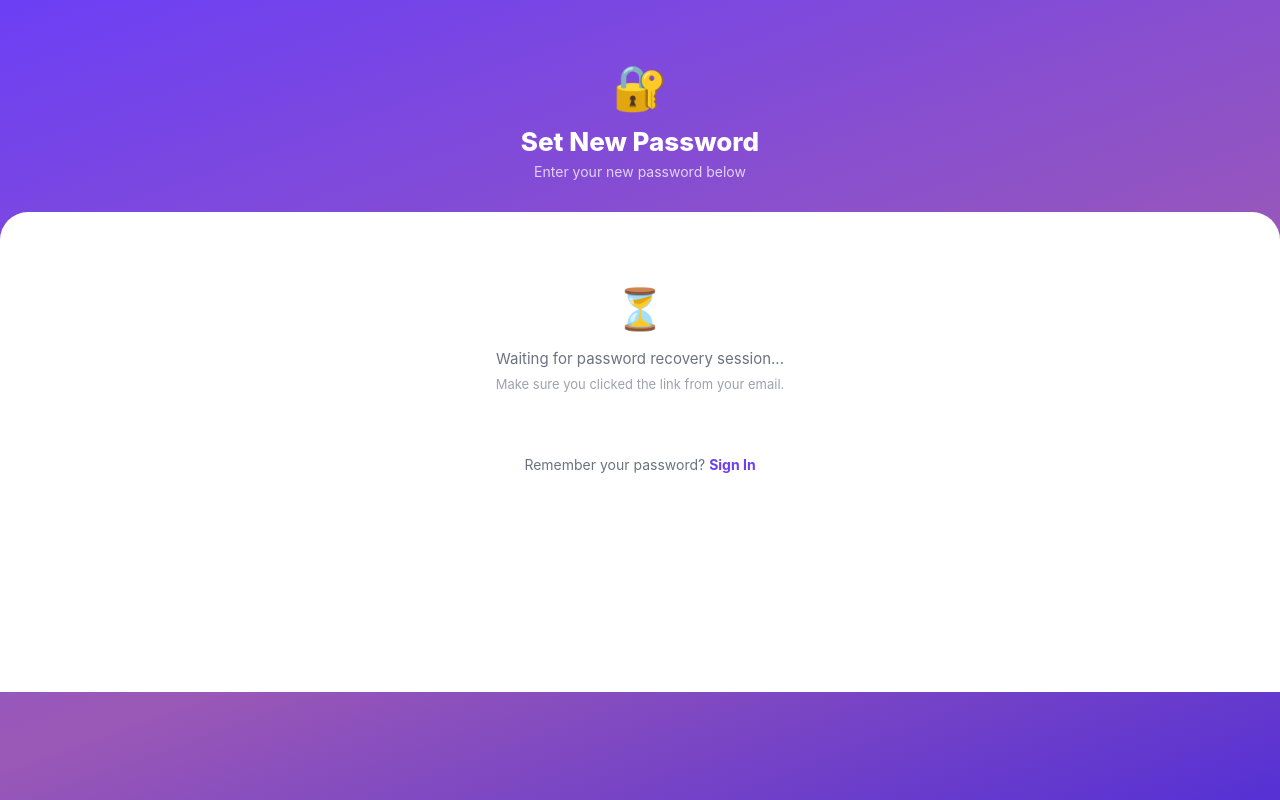
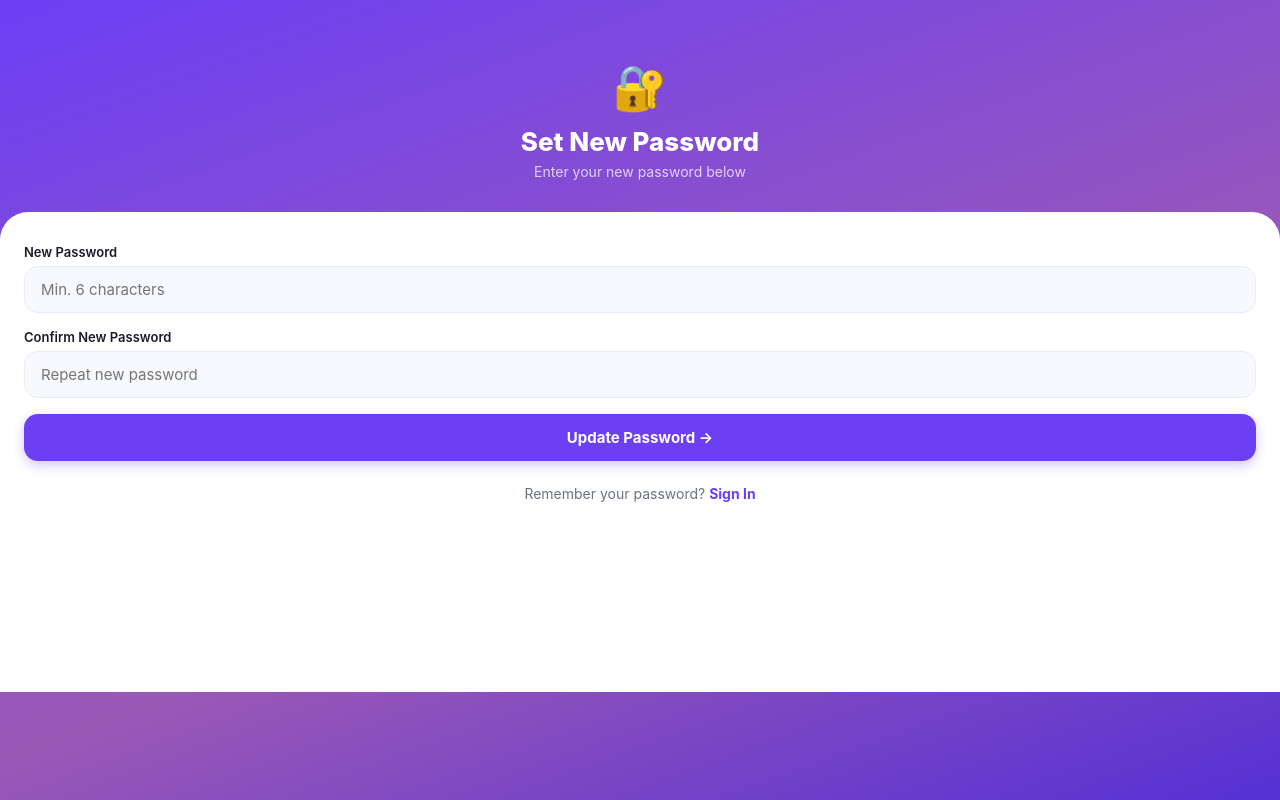
Before and after one commit to cobestian/eventlink-crm, a React (Create React App) app: page /reset-password in a window 1280 px wide. Built offline with nearby package versions, Linux system fonts and the light colour scheme.

Commit message:
Fix reset password token handling from URL hash

```diff
--- a/src/pages/auth/ResetPassword.js
+++ b/src/pages/auth/ResetPassword.js
@@ -9,14 +9,44 @@ const ResetPassword = () => {
   const [confirm, setConfirm] = useState('')
   const [loading, setLoading] = useState(false)
   const [validSession, setValidSession] = useState(false)
+  const [checking, setChecking] = useState(true)
 
   useEffect(() => {
-    // Check if we have a valid recovery session
-    supabase.auth.onAuthStateChange((event, session) => {
-      if (event === 'PASSWORD_RECOVERY') {
+    // Supabase sends tokens in the URL hash
+    const hashParams = new URLSearchParams(window.location.hash.substring(1))
+    const accessToken = hashParams.get('access_token')
+    const refreshToken = hashParams.get('refresh_token')
+    const type = hashParams.get('type')
+
+    if (accessToken && type === 'recovery') {
+      // Set the session using the tokens from the URL
+      supabase.auth.setSession({
+        access_token: accessToken,
+        refresh_token: refreshToken
+      }).then(({ error }) => {
+        if (error) {
+          toast.error('Invalid or expired reset link')
+          setValidSession(false)
+        } else {
+          setValidSession(true)
+        }
+        setChecking(false)
+      })
+    } else {
+      // Also listen for auth state change
+      const { data: listener } = supabase.auth.onAuthStateChange((event, session) => {
+        if (event === 'PASSWORD_RECOVERY') {
+          setValidSession(true)
+          setChecking(false)
+        }
+      })
+      // Give it 3 seconds then show form anyway
+      setTimeout(() => {
+        setChecking(false)
         setValidSession(true)
-      }
-    })
+      }, 2000)
+      return () => listener.subscription.unsubscribe()
+    }
   }, [])
 
   const handleReset = async (e) => {
@@ -33,7 +63,8 @@ const ResetPassword = () => {
     try {
       const { error } = await supabase.auth.updateUser({ password })
       if (error) throw error
-      toast.success('Password updated successfully!')
+      toast.success('Password updated successfully! Please log in.')
+      await supabase.auth.signOut()
       navigate('/login')
     } catch (err) {
       toast.error(err.message || 'Failed to update password')
@@ -57,15 +88,10 @@ const ResetPassword = () => {
         background: 'white', borderRadius: '28px 28px 0 0',
         padding: '32px 24px 40px', minHeight: '60vh'
       }}>
-        {!validSession ? (
+        {checking ? (
           <div style={{ textAlign: 'center', padding: 40 }}>
-            <p style={{ fontSize: 40, marginBottom: 16 }}>⏳</p>
-            <p style={{ color: '#6B7280', fontSize: 15 }}>
-              Waiting for password recovery session...
-            </p>
-            <p style={{ color: '#9CA3AF', fontSize: 13, marginTop: 8 }}>
-              Make sure you clicked the link from your email.
-            </p>
+            <p style={{ fontSize: 32, marginBottom: 16 }}>⏳</p>
+            <p style={{ color: '#6B7280' }}>Verifying reset link...</p>
           </div>
         ) : (
           <form onSubmit={handleReset}>
```
